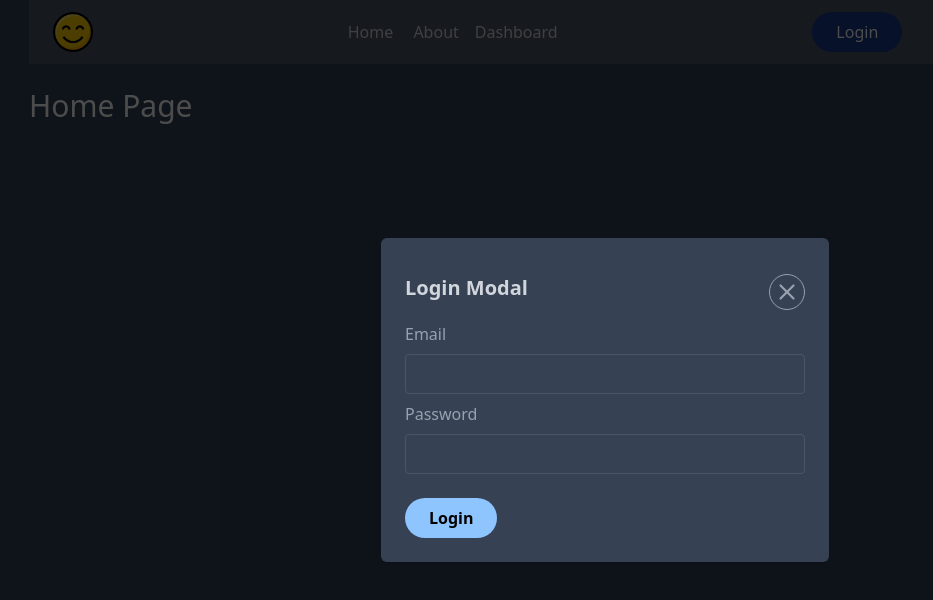
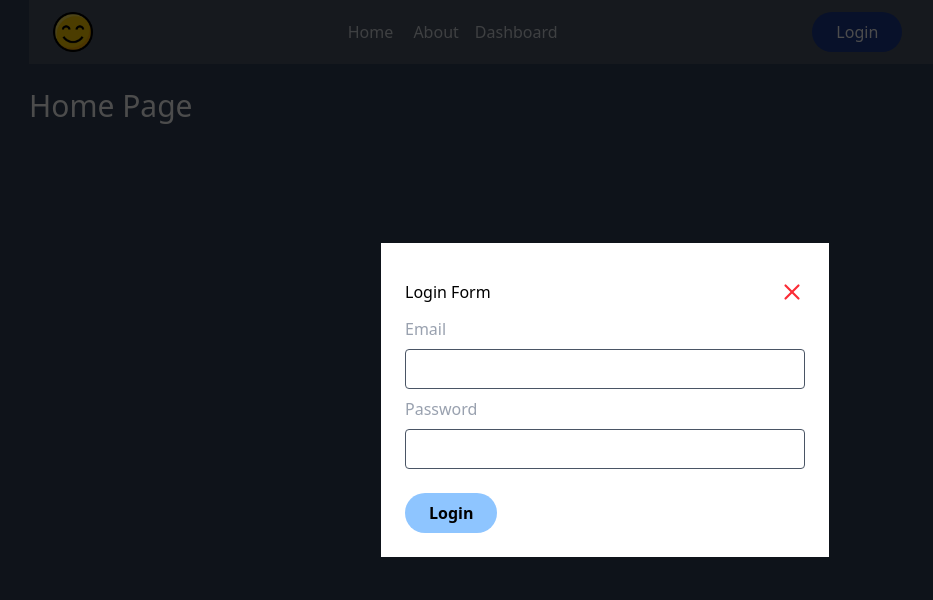
Before and after one commit to jakariya-ahmed/tiny-projects, a React (Vite) app in the folder react-partial-projects/: page / in a window 1280 px wide. Both pictures are taken after a click on the button "Login". Shown: the top 600 px of the page, without its empty margins (35-968 px from the left). Built offline with nearby package versions, Linux system fonts and the light colour scheme.

Commit message:
login form created

```diff
--- a/react-partial-projects/src/components/Navbar.jsx
+++ b/react-partial-projects/src/components/Navbar.jsx
@@ -9,7 +9,8 @@ export default function Navbar() {
 
     const toggleMenu = () => setIsOpen(prev => !prev);
 
-    //Modal
+    // //Modal
+    // const [isModalOpen, setIsModalOpen] = useState(false);
     const [isModalOpen, setIsModalOpen] = useState(false);
 
 
@@ -63,7 +64,7 @@ export default function Navbar() {
             <ModalCard
                 isOpen={isModalOpen}
                 onClose={() => setIsModalOpen(false)}
-                title="Login Modal"
+                title='Login Form'
             >
 
             </ModalCard>
--- a/react-partial-projects/src/components/modals/ModalCardCom.jsx
+++ b/react-partial-projects/src/components/modals/ModalCardCom.jsx
@@ -1,8 +1,6 @@
 import { X, Zap } from "lucide-react";
 
-export default function ModalCard({
-    isOpen, onClose, title
-})
+export default function ModalCard({isOpen, onClose, title})
 
 {
     if (!isOpen) return null;
@@ -23,17 +21,22 @@ export default function ModalCard({
             </div>
             <hr className="text-gray-600" />
         </div> */}
-        <div className="fixed inset-0 z-50 flex items-center justify-center bg-black/70 bg-opacity-50">
-            <div className="bg-gray-700 rounded-md shadow-md w-full max-w-md p-6">
-                {/* header  */}
-                <div className="flex justify-between my-3">
-                    <h2 className="text-xl font-semibold text-gray-300">{title} </h2>
-                    <button onClick={onClose}
-                        className="bg-gray-700 rounded-full p-1 text-gray-400 border border-gray-400 hover:bg-rose-700 cursor-pointer transition"
-                    >
-                        <X size={26}/>
-                    </button>
-                </div>
+
+
+        <div className="fixed inset-0 flex items-center justify-center bg-black/70 bg-opacity-50 z-50">
+            <div className="bg-white w-full max-w-md p-6">
+                    {/* header  */}
+                    <div className="flex items-center justify-between my-3">
+                        <h2>{title}</h2>
+                        <button
+                        className="cursor-pointer text-red-500"
+                        onClick={onClose}
+                        >
+                            <X  size={26} />
+                        </button>
+                    </div>
+                <div>
+
                 {/* body  */}
 
                 <div className="text-gray-400">
@@ -51,11 +54,14 @@ export default function ModalCard({
                 </div>
                 <button
                     type="submit"
-                    onClick={onClose}
+
                     className="bg-blue-300 px-6 py-2 rounded-full font-semibold hover:bg-blue-400 mt-4 transition cursor-pointer"
                 >Login</button>
+
+                </div>
             </div>
         </div>
+
 
     </>
   );
```
